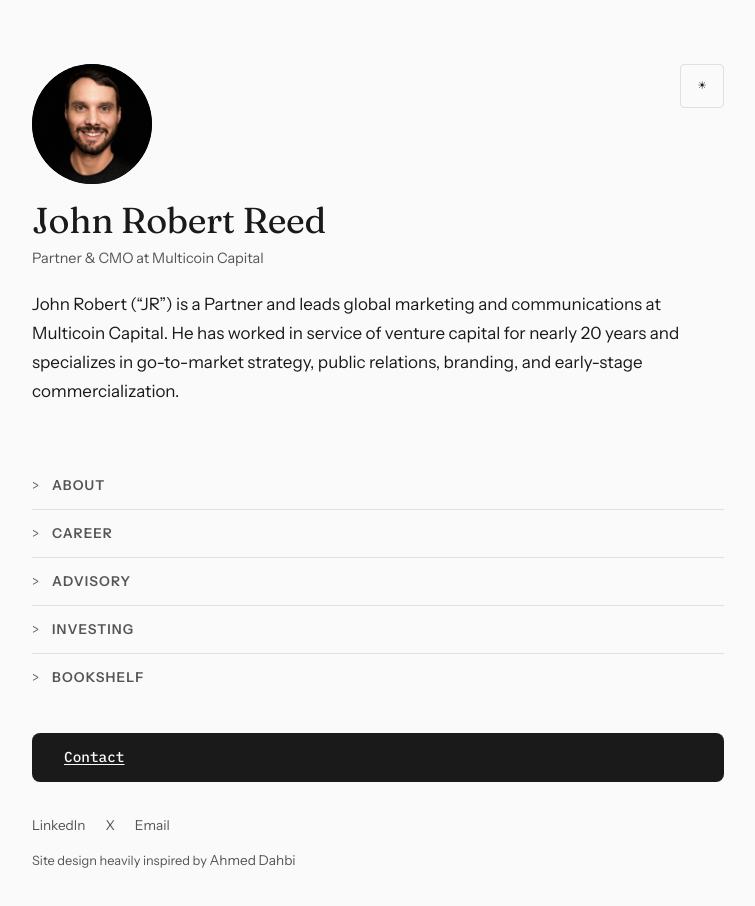
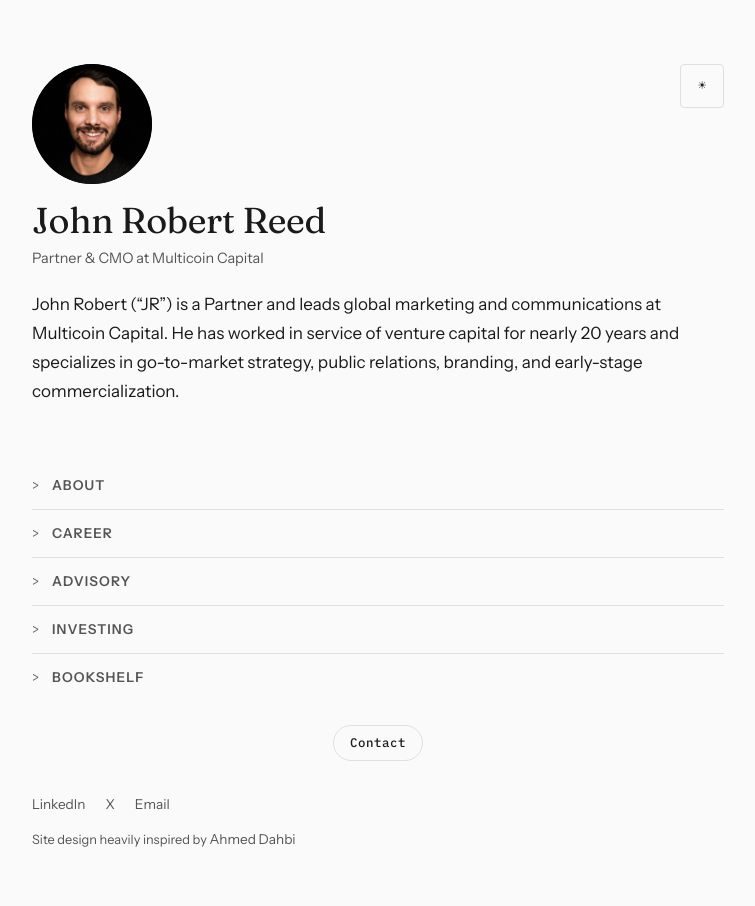
Before and after one commit to johnrobertreed/site, a Next.js app: page / in a window 1280 px wide. Shown: the top 906 px of the page, without its empty margins (262-1017 px from the left). Built offline with nearby package versions, Linux system fonts and the light colour scheme.

Commit message:
Restyle Contact into a small outlined chip.

```diff
--- a/app/globals.css
+++ b/app/globals.css
@@ -701,20 +701,27 @@ ul li::before {
 
 .help-trigger {
   display: block;
-  background: var(--text);
-  color: var(--bg);
-  border: none;
-  border-radius: 8px;
+  width: fit-content;
+  background: none;
+  color: var(--text);
+  border: 1px solid var(--border);
+  border-radius: 999px;
   cursor: pointer;
   font-family: var(--font-mono);
-  font-size: 0.9rem;
+  font-size: 0.78rem;
   font-weight: 500;
-  padding: 0.75rem 2rem;
-  margin: 2rem auto 0;
-  transition: opacity 150ms ease;
+  letter-spacing: 0.04em;
+  padding: 0.38rem 1rem;
+  margin: 1.5rem auto 0;
+  text-decoration: none;
+  transition: border-color 150ms ease, color 150ms ease;
 }
 
-.help-trigger:hover,
+.help-trigger:hover {
+  border-color: var(--text);
+  color: var(--text);
+}
+
 .help-contact:hover {
   opacity: 0.85;
 }
```
